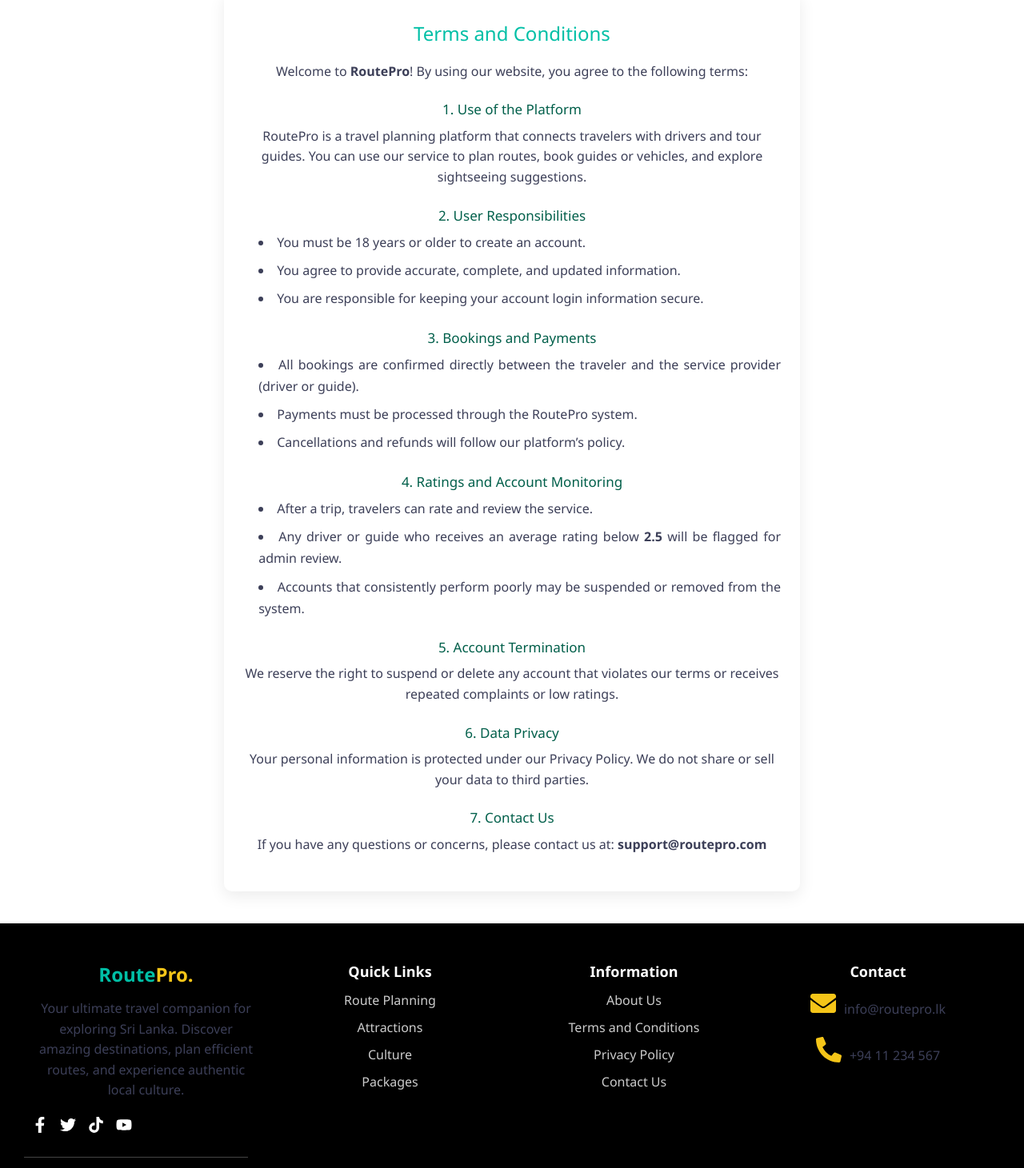
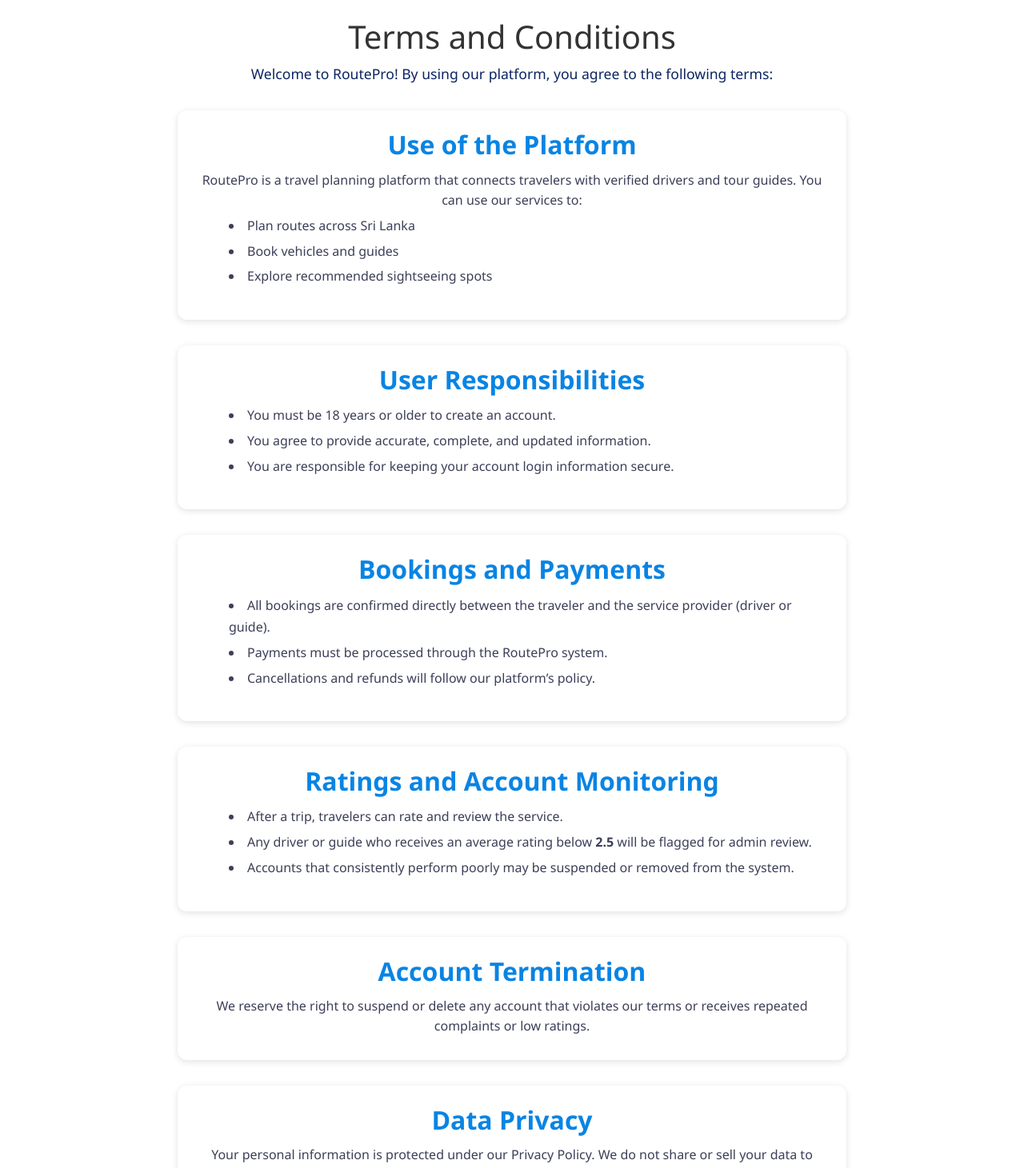
Before and after one commit to Gihan-Lahiru/Route_Pro_Front_End, a React (Create React App) app: page /termsconditions in a window 1280 px wide. Shown: the part 80-1541 px from the top of the page at 80% size. Built offline with nearby package versions, Linux system fonts and the light colour scheme.

Commit message:
update_footer

```diff
--- a/src/Components/AboutUs.jsx
+++ b/src/Components/AboutUs.jsx
@@ -10,7 +10,7 @@
       </header>
 
       <section className="aboutus-section">
-  <h2>🌍 Get to Know Us</h2>
+  <h2>Get to Know Us</h2>
   <p>
     <strong>RoutePro</strong> is an all-in-one digital trip planning platform designed to make exploring Sri Lanka seamless, scenic, and culturally immersive. Whether you're mapping out a road trip, booking trusted local services, or uncovering hidden gems across the island, RoutePro simplifies every step — from route planning and vehicle booking to food trails and festival highlights.
   </p>
@@ -18,14 +18,14 @@
 
 
       <section className="aboutus-section">
-        <h2>🎯 Our Mission</h2>
+        <h2>Our Mission</h2>
         <p>
           To develop a unified, user-friendly travel planner that streamlines journey planning and promotes immersive cultural experiences across Sri Lanka.
         </p>
       </section>
 
       <section className="aboutus-section">
-        <h2>📌 Our Objectives</h2>
+        <h2>Our Objectives</h2>
         <ul>
           <li>Centralize route planning, vehicle booking, guide services, and sightseeing discovery</li>
           <li>Provide flexible, budget-conscious travel packages for different user preferences</li>
--- a/src/Components/ContactUs.jsx
+++ b/src/Components/ContactUs.jsx
@@ -1,31 +1,36 @@
 import React from "react";
 import "./contactus.css";
 
-export default function ContactUs() {
+const ContactUs = () => {
   return (
-    <div className="contact-card">
-      <h3>Contact Us</h3>
+    <div className="contact-container">
+      <header className="contact-header">
+        <h1>Contact Us</h1>
+        <p>We’re here to help you with support, partnerships, security, and investment inquiries.</p>
+      </header>
 
-      <div className="contact-section">
-        <h5>MEMBER RELATIONS AND SUPPORT</h5>
-        <p>support@routepro.com</p>
-      </div>
+      <section className="contact-section">
+        <h2>Member Relations & Support</h2>
+        <p>Email: <strong>support@routepro.com</strong></p>
+      </section>
 
-      <div className="contact-section">
-        <h5>PARTNERSHIPS & BRAND ENQUIRIES</h5>
-        <p>partnerships@routepro.com</p>
-      </div>
+      <section className="contact-section">
+        <h2>Partnerships & Brand Enquiries</h2>
+        <p>Email: <strong>partnerships@routepro.com</strong></p>
+      </section>
 
-      <div className="contact-section">
-        <h5>REPORT A SECURITY ISSUE</h5>
-        <p>security@routepro.com</p>
-      </div>
+      <section className="contact-section">
+        <h2>Report a Security Issue</h2>
+        <p>Email: <strong>security@routepro.com</strong></p>
+      </section>
 
-      <div className="contact-section">
-        <h5>INVESTORS</h5>
-        <p>www.routeproinvest.com</p>
-        <p>investors@routepro.com</p>
-      </div>
+      <section className="contact-section">
+        <h2>Investors</h2>
+        <p>Website: <a href="https://www.routeproinvest.com" target="_blank" rel="noopener noreferrer">www.routeproinvest.com</a></p>
+        <p>Email: <strong>investors@routepro.com</strong></p>
+      </section>
     </div>
   );
-}
+};
+
+export default ContactUs;
--- a/src/Components/PrivacyPolicy.jsx
+++ b/src/Components/PrivacyPolicy.jsx
@@ -1,52 +1,68 @@
-import React from 'react'
-import './PrivacyPolicy.css'
+import React from 'react';
+import './PrivacyPolicy.css';
 
-export default function PrivacyPolicy() {
+const PrivacyPolicy = () => {
   return (
-    <div className='privacy-policy-container'>
-      <h2>Privacy Policy</h2>
+    <div className="privacy-policy-container">
+      <header className="privacy-header">
+        <h1>Privacy Policy</h1>
         <p><strong>Effective Date:</strong> [Insert Date]</p>
+        <p>This Privacy Policy explains how we collect, use, and protect your personal data on RoutePro.</p>
+      </header>
 
-<p>This Privacy Policy explains how we collect, use, and protect your personal data on RoutePro.</p>
-
-<h5>1. Information We Collect</h5>
+      <section className="privacy-section">
+        <h2>Information We Collect</h2>
         <ul>
           <li>Personal details like name, email, phone number, and location when you register.</li>
           <li>Trip preferences, booking details, and ratings you provide.</li>
           <li>Technical data such as IP address, browser type, and usage patterns.</li>
         </ul>
+      </section>
 
-<h5>2. How We Use Your Information</h5>
+      <section className="privacy-section">
+        <h2>How We Use Your Information</h2>
         <ul>
           <li>To manage user accounts and process bookings.</li>
           <li>To match travelers with drivers and guides based on trip needs.</li>
           <li>To improve the quality and security of our platform.</li>
           <li>To send trip updates, notifications, or support messages.</li>
         </ul>
+      </section>
 
-<h5>3. Data Sharing</h5>
+      <section className="privacy-section">
+        <h2>Data Sharing</h2>
         <p>We do not sell or rent your information. Data is only shared with:</p>
         <ul>
           <li>Verified drivers or guides when you make a booking.</li>
           <li>Service providers that help us run RoutePro (e.g., email services, payment processors).</li>
           <li>Authorities, if required by law or to enforce our Terms of Service.</li>
         </ul>
+      </section>
 
-<h5>4. Your Privacy Rights</h5>
+      <section className="privacy-section">
+        <h2>Your Privacy Rights</h2>
         <ul>
           <li>You can update or delete your personal information from your account settings.</li>
           <li>You may request to deactivate your account at any time.</li>
         </ul>
+      </section>
 
-<h5>5. Data Security</h5>
+      <section className="privacy-section">
+        <h2>Data Security</h2>
         <p>We use secure technologies like HTTPS and encrypted databases to protect your personal data from unauthorized access.</p>
+      </section>
 
-<h5>6. Cookies</h5>
+      <section className="privacy-section">
+        <h2>Cookies</h2>
         <p>We use cookies to improve your experience on our website. You can disable cookies in your browser settings.</p>
+      </section>
 
-<h5>7. Contact</h5>
+      <section className="privacy-section">
+        <h2>Contact</h2>
         <p>If you have any questions or concerns about our Privacy Policy, please contact us at: <strong>support@routepro.com</strong></p>
+      </section>
+    </div>
+  );
+};
 
-    </div>
-  )
-}
+export default PrivacyPolicy;
--- a/src/Components/TermsConditions.jsx
+++ b/src/Components/TermsConditions.jsx
@@ -1,61 +1,75 @@
-import React from "react";
-import "./termsconditions.css";
+import React from 'react';
+import './termsconditions.css';
 
-export default function TermsCondition() {
+const TermsCondition = () => {
   return (
-    <div className="terms-box">
-      <h3>Terms and Conditions</h3>
+    <div className="terms-container">
+      <header className="terms-header">
+        <h1>Terms and Conditions</h1>
+        <p>Welcome to RoutePro! By using our platform, you agree to the following terms:</p>
+      </header>
 
+      <section className="terms-section">
+        <h2>Use of the Platform</h2>
+        <p>
+          RoutePro is a travel planning platform that connects travelers with verified drivers and tour guides. You can use our services to:
+        </p>
+        <ul>
+          <li>Plan routes across Sri Lanka</li>
+          <li>Book vehicles and guides</li>
+          <li>Explore recommended sightseeing spots</li>
+        </ul>
+      </section>
 
-      <p>
-        Welcome to <strong>RoutePro</strong>! By using our website, you agree to
-        the following terms:
-      </p>
-
-      <h5>1. Use of the Platform</h5>
-      <p>
-        RoutePro is a travel planning platform that connects travelers with
-        drivers and tour guides. You can use our service to plan routes, book
-        guides or vehicles, and explore sightseeing suggestions.
-      </p>
-
-      <h5>2. User Responsibilities</h5>
+      <section className="terms-section">
+        <h2>User Responsibilities</h2>
         <ul>
           <li>You must be 18 years or older to create an account.</li>
           <li>You agree to provide accurate, complete, and updated information.</li>
           <li>You are responsible for keeping your account login information secure.</li>
         </ul>
+      </section>
 
-      <h5>3. Bookings and Payments</h5>
+      <section className="terms-section">
+        <h2>Bookings and Payments</h2>
         <ul>
           <li>All bookings are confirmed directly between the traveler and the service provider (driver or guide).</li>
           <li>Payments must be processed through the RoutePro system.</li>
           <li>Cancellations and refunds will follow our platform’s policy.</li>
         </ul>
+      </section>
 
-      <h5>4. Ratings and Account Monitoring</h5>
+      <section className="terms-section">
+        <h2>Ratings and Account Monitoring</h2>
         <ul>
           <li>After a trip, travelers can rate and review the service.</li>
           <li>Any driver or guide who receives an average rating below <strong>2.5</strong> will be flagged for admin review.</li>
           <li>Accounts that consistently perform poorly may be suspended or removed from the system.</li>
         </ul>
+      </section>
 
-      <h5>5. Account Termination</h5>
+      <section className="terms-section">
+        <h2>Account Termination</h2>
         <p>
-        We reserve the right to suspend or delete any account that violates our
-        terms or receives repeated complaints or low ratings.
+          We reserve the right to suspend or delete any account that violates our terms or receives repeated complaints or low ratings.
         </p>
+      </section>
 
-      <h5>6. Data Privacy</h5>
+      <section className="terms-section">
+        <h2>Data Privacy</h2>
         <p>
-        Your personal information is protected under our Privacy Policy. We do
-        not share or sell your data to third parties.
+          Your personal information is protected under our Privacy Policy. We do not share or sell your data to third parties.
         </p>
+      </section>
 
-      <h5>7. Contact Us</h5>
+      <section className="terms-section">
+        <h2>Contact Us</h2>
         <p>
           If you have any questions or concerns, please contact us at: <strong>support@routepro.com</strong>
         </p>
+      </section>
     </div>
   );
-}
+};
+
+export default TermsCondition;
--- a/src/Components/aboutus.css
+++ b/src/Components/aboutus.css
@@ -46,10 +46,11 @@
   margin-bottom: 0.75rem;
   padding-left: 1.5em;
   position: relative;
+   list-style-type: disc;
 }
 
 .aboutus-section ul li::before {
-  content: "🌟";
+
   position: absolute;
   left: 0;
 }
--- a/src/Components/termsconditions.css
+++ b/src/Components/termsconditions.css
@@ -1,39 +1,41 @@
-.terms-box {
-  max-width: 720px;
-  margin: 40px auto;
-  padding: 30px 24px;
-  background-color: #ffffff;
-  border-radius: 10px;
-  box-shadow: 0 6px 20px rgba(0, 0, 0, 0.08);
+
+
+
+.terms-container {
+  max-width: 900px;
+  margin: 0 auto;
+  padding: 2rem;
   font-family: 'Segoe UI', sans-serif;
-  text-align: justify;
   line-height: 1.7;
+  background-color: #fff;
   color: #333;
 }
 
-.terms-box h3 {
+.terms-header {
   text-align: center;
-  margin-bottom: 20px;
-  color: #00bfa6;
-  font-size: 24px;
+  margin-bottom: 2rem;
 }
 
-.terms-box h5 {
-  margin-top: 25px;
-  margin-bottom: 10px;
-  color: #005f4a;
-  font-size: 17px;
+.terms-header h1 {
+  font-size: 2.5rem;
+  margin-bottom: 0.5rem;
 }
 
-.terms-box ul {
-  padding-left: 1.2rem;
-  margin-bottom: 20px;
+.terms-header p {
+  font-size: 1.1rem;
+  color: #0c2461;
 }
 
-.terms-box li {
-  margin-bottom: 8px;
+.terms-section {
+  margin-bottom: 2rem;
 }
 
-.terms-box p {
-  margin-bottom: 16px;
+.terms-section h2 {
+  color: #0984e3;
+  margin-bottom: 0.75rem;
 }
+
+.terms-section ul {
+  list-style-type: disc;
+  margin-left: 1.5rem;
+}
```
Also changed, not shown: src/Components/PrivacyPolicy.css (+31 -14 lines), src/Components/contactus.css (+29 -21 lines). Lines whose indentation alone changed are shown as unchanged.
